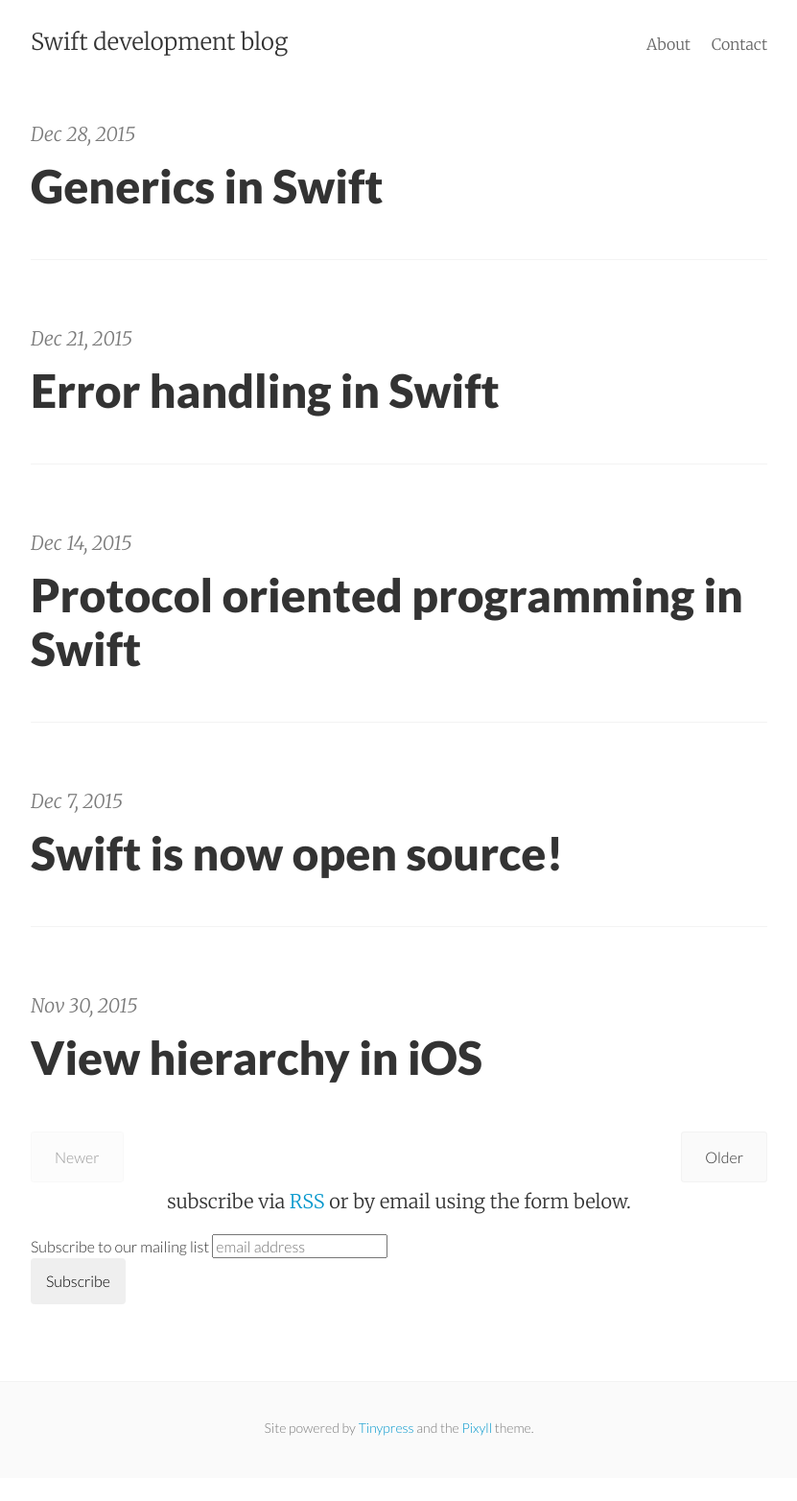
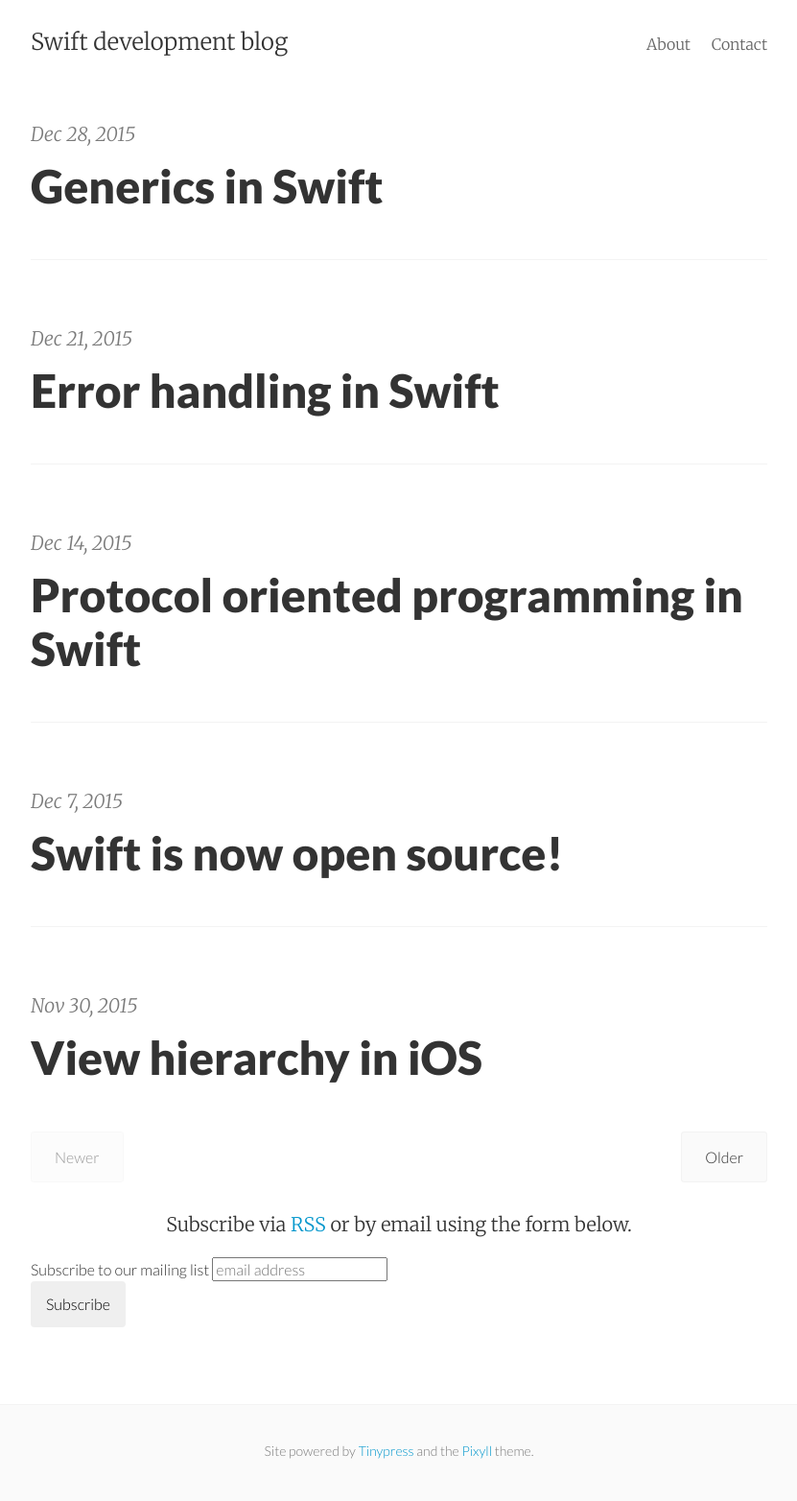
Before and after one commit to mhorga/mhorga.github.io, a Jekyll site: the page built from index.html, in a window 1280 px wide. Shown: the whole page at 96% size, without its empty margins (224-1055 px from the left). Built offline with Jekyll 4.4.1, drawn with Linux system fonts in a browser that asks for light colours; the list of posts is cut into pages by our own code; comment, search, counter and statistics services are not loaded; before the commit the page ends 1540 px from its top, so only the background shows below that.

```diff
--- a/index.html
+++ b/index.html
@@ -18,8 +18,8 @@
 
   {% include pagination.html %}
 
-  <p></p>
-  <p align="center" class="rss-subscribe">subscribe via <a href="{{ "/feed.xml" | prepend: site.baseurl }}">RSS</a> or by email using the form below.</p>
+  <br />
+  <p align="center" class="rss-subscribe">Subscribe via <a href="{{ "/feed.xml" | prepend: site.baseurl }}">RSS</a> or by email using the form below.</p>
 
   <p><!-- Begin MailChimp Signup Form -->
   	<link href="//cdn-images.mailchimp.com/embedcode/slim-081711.css" rel="stylesheet" type="text/css">
```
